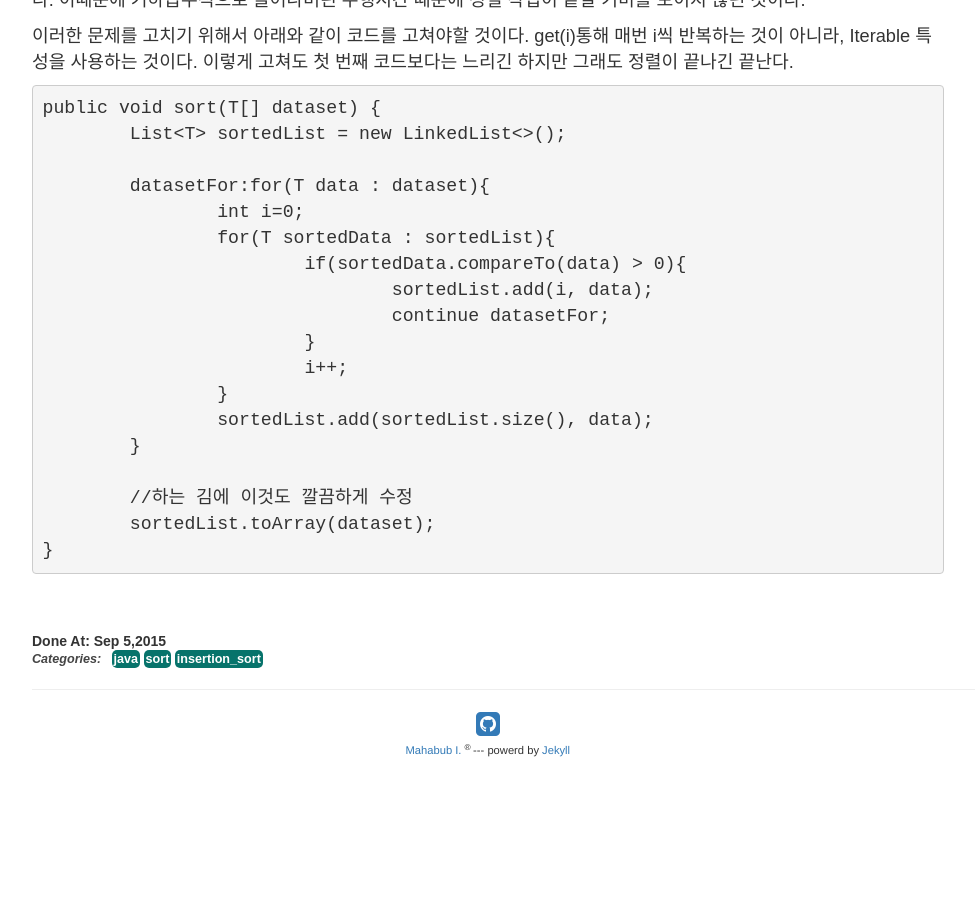
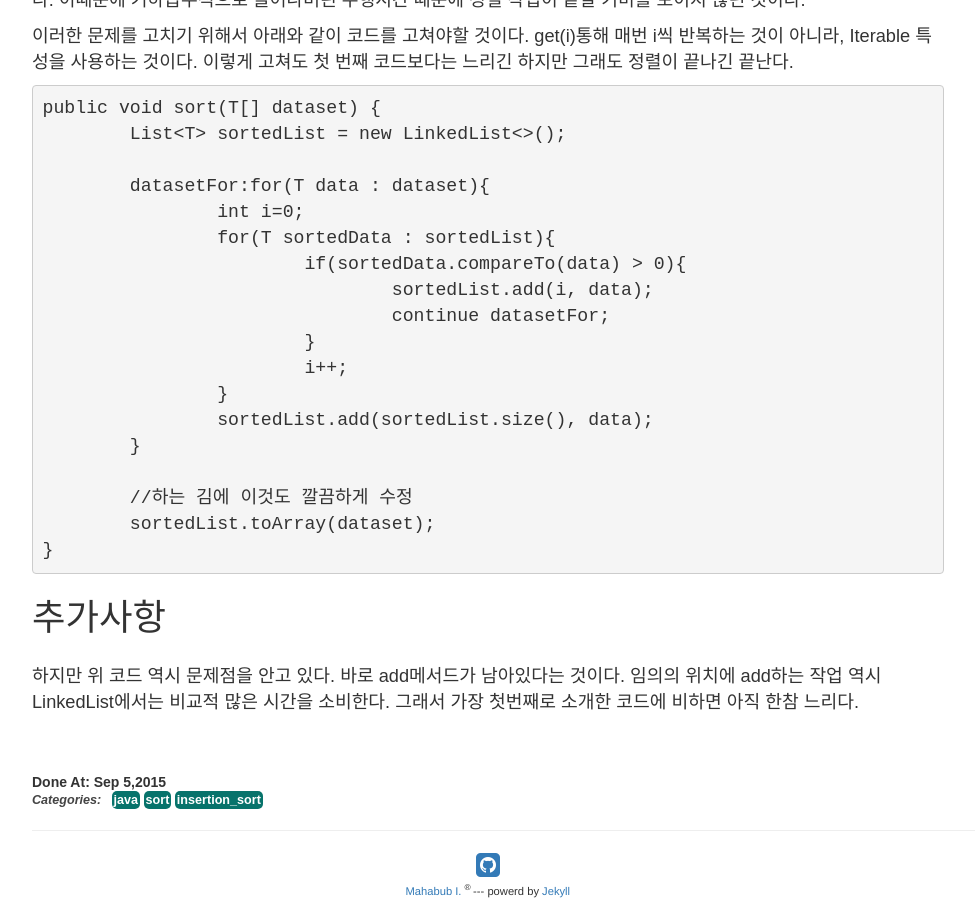
Before and after one commit to kwSeo/kwSeo.github.io, a Jekyll site: the page built from _posts/2015-09-05-insertion-performance.md, in a window 1280 px wide and 900 px high, scrolled down 2786 px. Shown: the whole window, without its empty margins (152-1127 px from the left). Built offline with Jekyll 4.4.1, drawn with Linux system fonts in a browser that asks for light colours; nearby versions of some CDN libraries; library files that are not in the unit come from our copies; comment, search, counter and statistics services are not loaded; before the commit the page ends 3545 px from its top, so only the background shows below that.

Commit message:
삽입정렬과 성능 포스팅 내용 보충

```diff
--- a/_posts/2015-09-05-insertion-performance.md
+++ b/_posts/2015-09-05-insertion-performance.md
@@ -84,3 +84,6 @@ categories: java sort insertion_sort
 		//하는 김에 이것도 깔끔하게 수정
 		sortedList.toArray(dataset);
 	}
+
+#추가사항
+하지만 위 코드 역시 문제점을 안고 있다. 바로 add메서드가 남아있다는 것이다. 임의의 위치에 add하는 작업 역시 LinkedList에서는 비교적 많은 시간을 소비한다. 그래서 가장 첫번째로 소개한 코드에 비하면 아직 한참 느리다.
```
